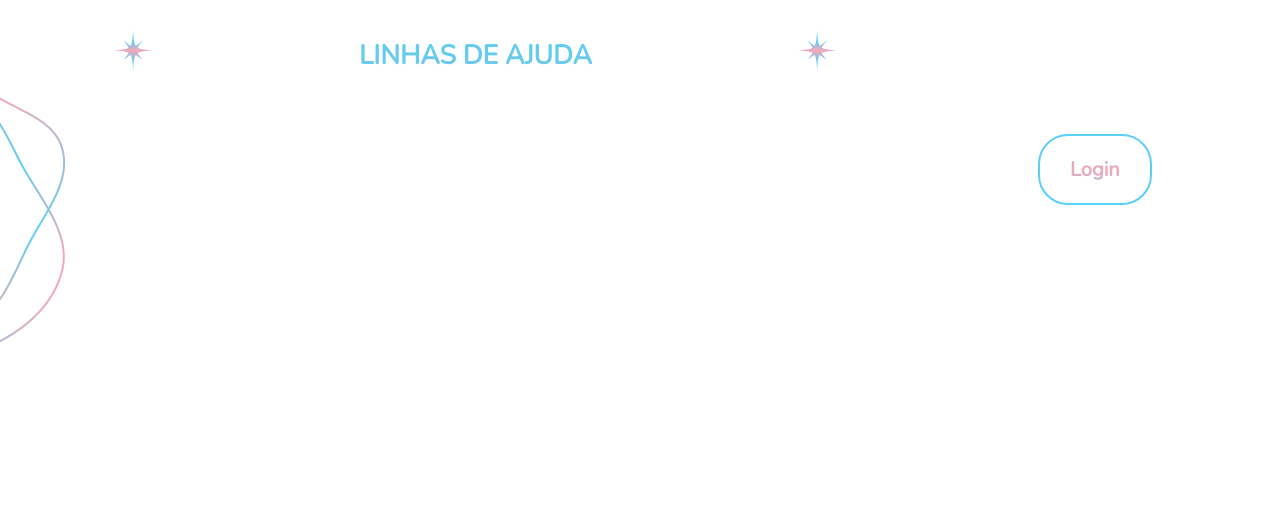
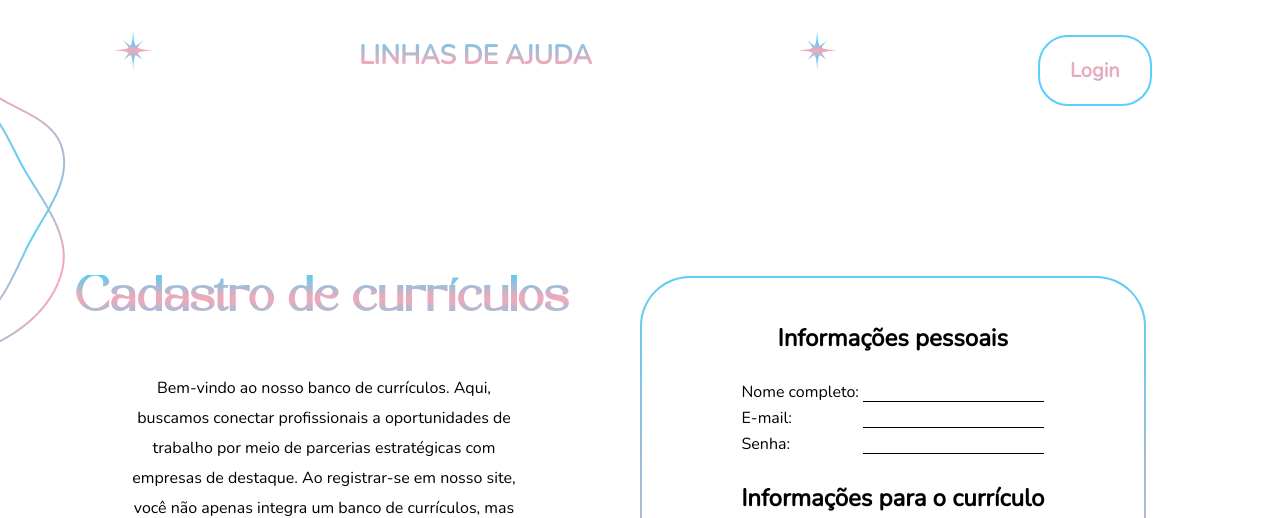
Before and after one commit to AuroraSophie/Linhas-de-Ajuda, a PHP site: page /bancodecurriculos.html in a window 1280 px wide. Shown: the top 518 px of the page. Run offline with PHP 8.4, Linux system fonts and the light colour scheme.

Commit message:
Update style-bancodecurriculos.css

```diff
--- a/bancodecurriculos/style-bancodecurriculos.css
+++ b/bancodecurriculos/style-bancodecurriculos.css
@@ -12,8 +12,8 @@
     font-size: 20px;
     border-radius: 30px;
     cursor: pointer;
-    margin-bottom: 25%;
-    margin-top: 10%;
+    margin-bottom: 0%;
+    margin-top: 2%;
     text-align: center;
     float: right;
     border-color: #5ACFFB;
```
